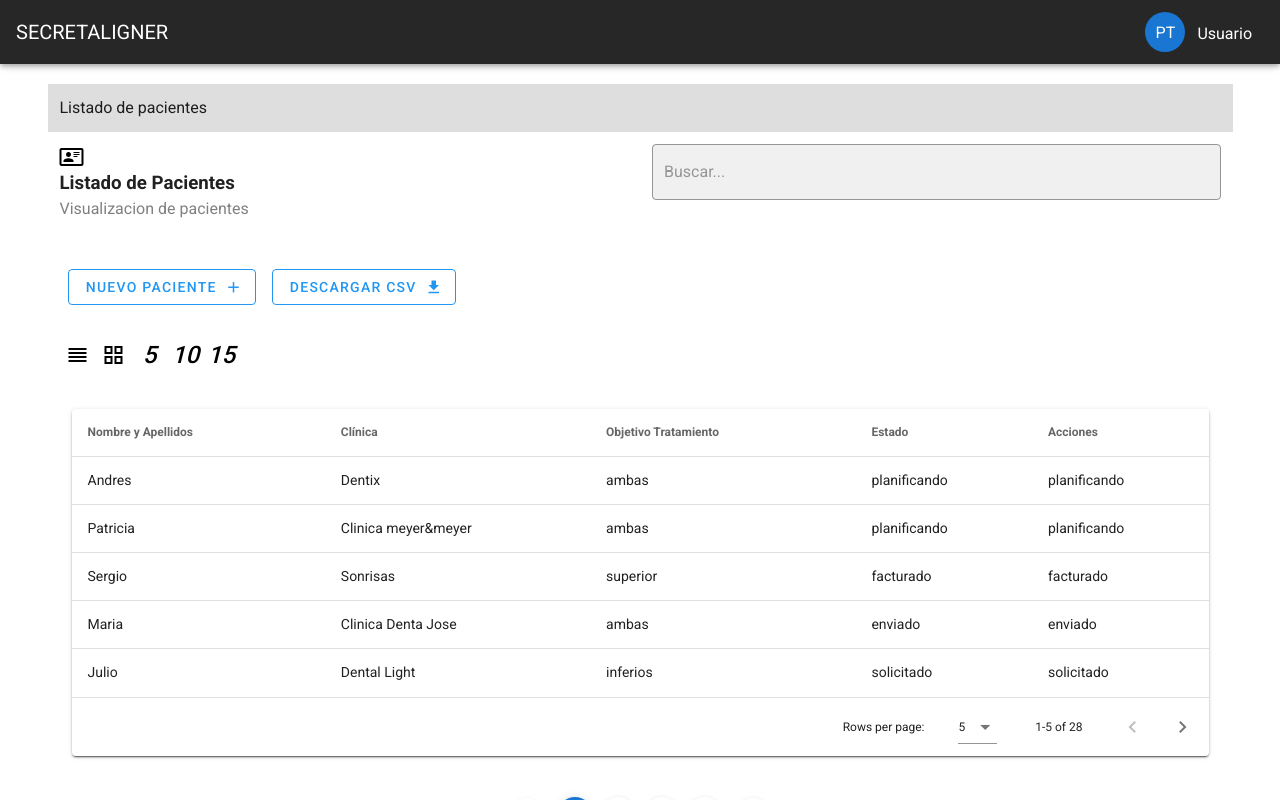
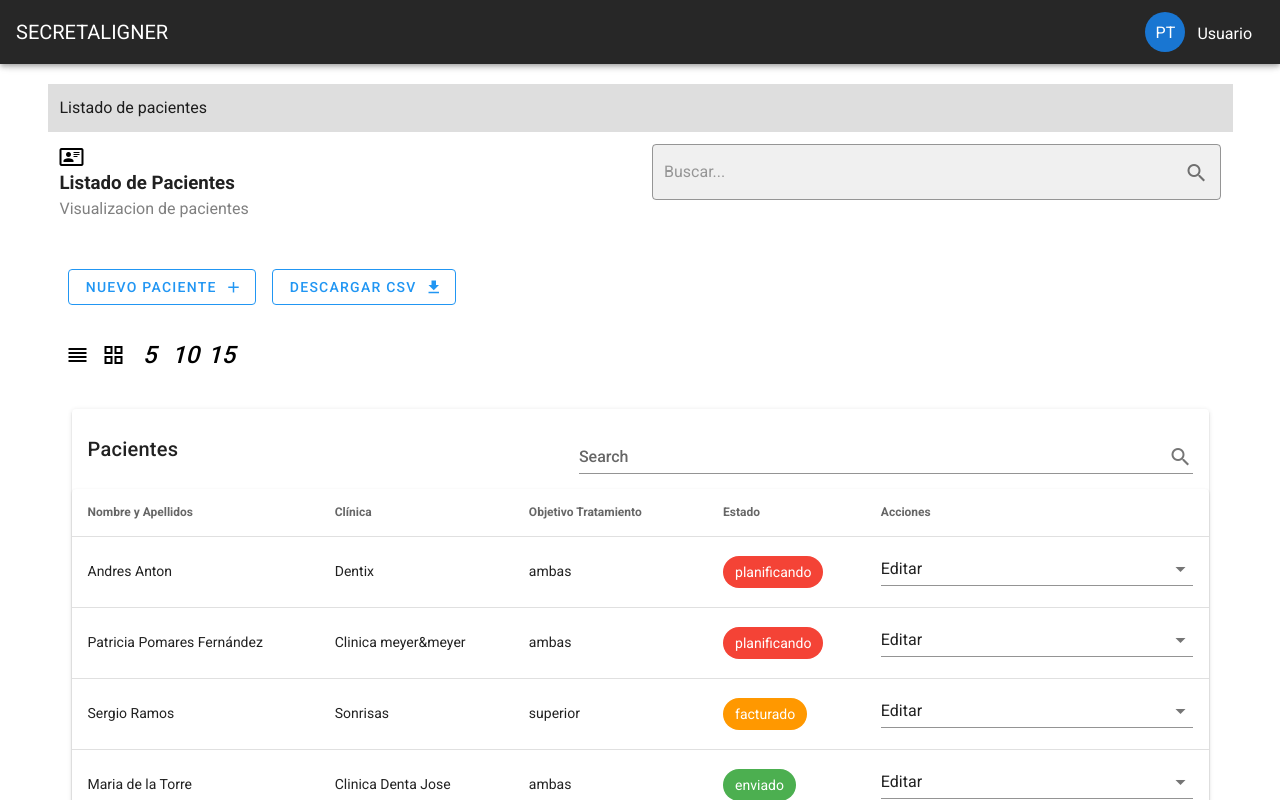
Before and after one commit to angelzarza/Vue-pruebaTecnica, a Vue app: page / in a window 1280 px wide. Shown: the top 800 px of the page. Built offline with nearby package versions, Linux system fonts and the light colour scheme.

Commit message:
Table OK

```diff
--- a/src/components/CardList.vue
+++ b/src/components/CardList.vue
@@ -1,12 +1,37 @@
 <template>
   <v-container>
     <v-card>
+      <v-card-title>
+        Pacientes
+        <v-spacer></v-spacer>
+        <v-text-field
+          v-model="search"
+          append-icon="mdi-magnify"
+          label="Search"
+          single-line
+          hide-details
+        ></v-text-field>
+      </v-card-title>
       <v-data-table
         :headers="headers"
         :items="users"
         :items-per-page="5"
+        :search="search"
         class="elevation-1"
-      ></v-data-table>
+      >
+        <template v-slot:[`item.datos_paciente.nombre`]="{ item }"
+          >{{ item.datos_paciente.nombre }}
+          {{ item.datos_paciente.apellidos }}</template
+        >
+        <template v-slot:[`item.ficha_dental.estado`]="{ item }">
+          <v-chip :color="getColor(item.ficha_dental.estado)" dark>
+            {{ item.ficha_dental.estado }}
+          </v-chip>
+        </template>
+        <template v-slot:[`item.options`]>
+          <v-select v-model="selectDefault" :items="drop"></v-select>
+        </template>
+      </v-data-table>
     </v-card>
   </v-container>
 </template>
@@ -18,7 +43,11 @@ export default {
   name: "CardList",
   data() {
     return {
+      search: "",
       users: usersData,
+
+      selectDefault: "Editar",
+      drop: ["Editar", "Finalizar", "Borrar"],
       headers: [
         {
           text: "Nombre y Apellidos",
@@ -30,33 +59,40 @@ export default {
           value: "ficha_dental.acadas_tratamiento",
         },
         { text: "Estado", value: "ficha_dental.estado" },
-        { text: "Acciones", value: "ficha_dental.estado" },
+        { text: "Acciones", value: "options" },
       ],
-      // items: [
-      //   {
-      //     name: "Frozen Yogurt",
-      //     calories: 159,
-      //     fat: 6.0,
-      //     carbs: 24,
-      //     protein: 4.0,
-      //     iron: "1%",
-      //   },
-      // ],
     };
   },
 
-  // mounted: function () {
-  //   const axios = require("axios");
-  //   axios
-  //     .get("http://localhost:8080/angelzarza/prueba-tecnica/db")
-  //     .then((response) => {
-  //       this.db = response.data;
-  //       console.log(response);
-  //     })
-  //     .catch((error) => {
-  //       console.log(error);
-  //     });
-  // },
+  methods: {
+    getColor(state) {
+      if (state == "planificando") return "red";
+      else if (state == "facturado") return "orange";
+      else if (state == "solicitado") return "blue";
+      else if (state == "fabricando") return "grey";
+      else return "green";
+    },
+
+    // customSearch(items) {
+    //   return items.ficha_dental.acadas_tratamiento;
+    // },
+    // customSearch(items, search, filter) {
+    //   search = search.toString().toLowerCase();
+    //   return items.filter((row) => filter(row["Nombre y Apellidos"], search));
+    // },
+    // customSearch(value, search, item) {
+    //   if (Array.isArray(value)) {
+    //     return value.some((item) =>
+    //       Object.values(item).some(
+    //         (v) => v && v.toString().toLowerCase().includes(search)
+    //       )
+    //     );
+    //   }
+    //   return Object.values(item).some(
+    //     (v) => v && v.toString().toLowerCase().includes(search)
+    //   );
+    // },
+  },
 };
 </script>
 
--- a/src/components/Search.vue
+++ b/src/components/Search.vue
@@ -1,6 +1,11 @@
 <template>
   <v-form>
-    <v-text-field outlined filled placeholder="Buscar..."></v-text-field>
+    <v-text-field
+      outlined
+      filled
+      append-icon="mdi-magnify"
+      placeholder="Buscar..."
+    ></v-text-field>
   </v-form>
 </template>
 
```
Also changed, not shown: 1 other file (tests, documents, lock files or other folders).
